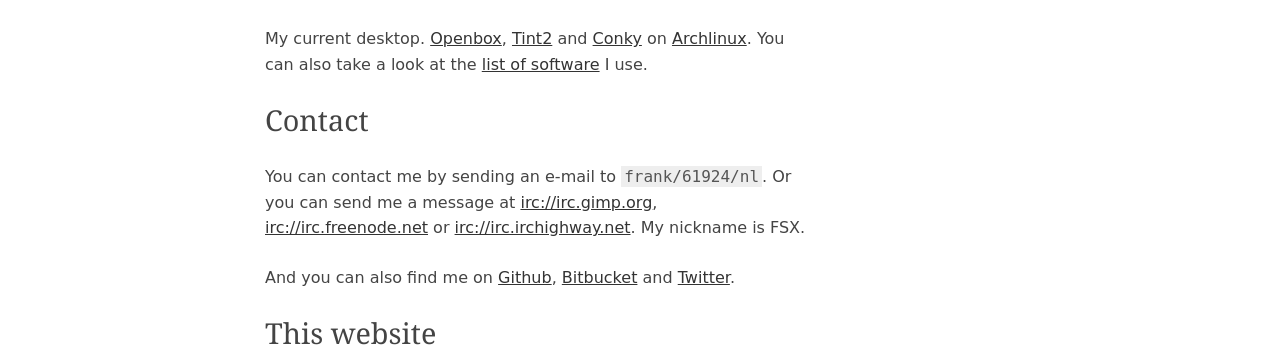
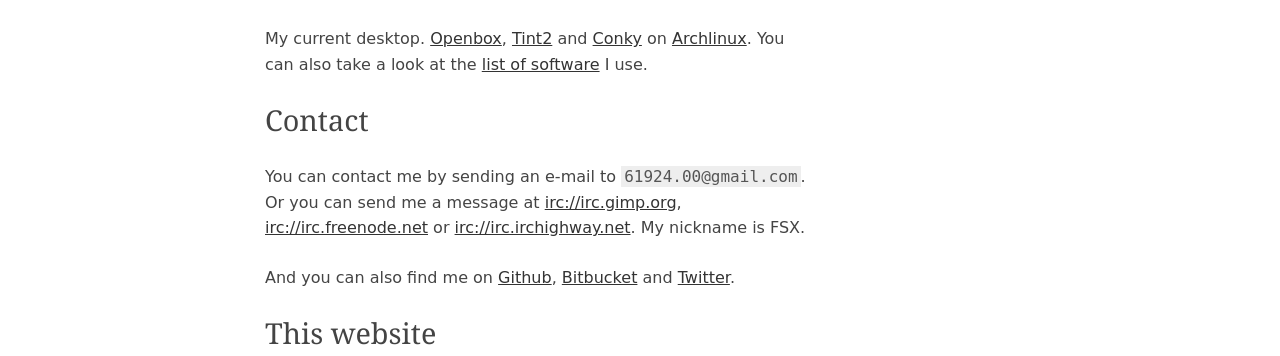
Before and after one commit to wskplho/fsx.github.com, a Jekyll site: the page built from about.markdown, in a window 1280 px wide. Shown: the part 734-1090 px from the top of the page. Built offline with Jekyll 4.4.1, drawn with Linux system fonts in a browser that asks for light colours; Markdown is read by kramdown in place of the engine named in the settings.

Commit message:
Replaced email address.

```diff
--- a/about.markdown
+++ b/about.markdown
@@ -22,7 +22,7 @@ You can also take a look at the [list of software](/software.html) I use.
 
 ## Contact
 
-You can contact me by sending an e-mail to `frank/61924/nl`. Or you can send
+You can contact me by sending an e-mail to `61924.00@gmail.com`. Or you can send
 me a message at [irc://irc.gimp.org][irc1], [irc://irc.freenode.net][irc2] or
 [irc://irc.irchighway.net][irc3]. My nickname is FSX.
 
```
